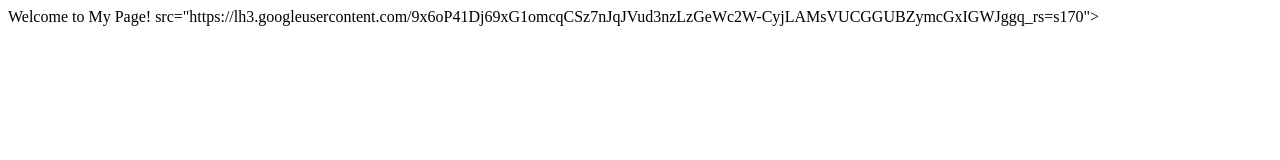
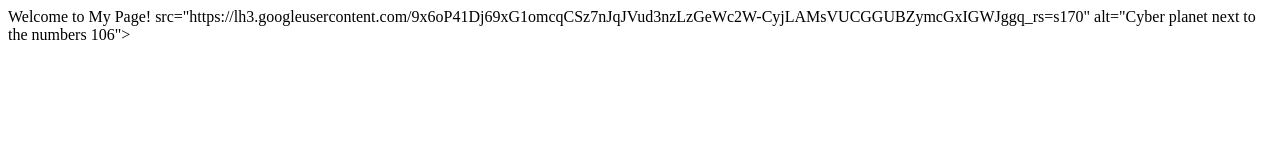
Before and after one commit to Mario888-dot/Mario888-dot.github.io, a plain HTML site: page Index.html in a window 1280 px wide. Drawn offline with Linux system fonts and the light colour scheme.

Commit message:
Update Index.html

```diff
--- a/Index.html
+++ b/Index.html
@@ -4,5 +4,6 @@
         <title>CSC106</title>
         <meta charset="utf-8">
          </head>
-    <body> <img>src="https://lh3.googleusercontent.com/9x6oP41Dj69xG1omcqCSz7nJqJVud3nzLzGeWc2W-CyjLAMsVUCGGUBZymcGxIGWJggq_rs=s170"></body>
+    <body> <img>src="https://lh3.googleusercontent.com/9x6oP41Dj69xG1omcqCSz7nJqJVud3nzLzGeWc2W-CyjLAMsVUCGGUBZymcGxIGWJggq_rs=s170" alt="Cyber planet next to the numbers 106">
+    </body>
 </html>
```
